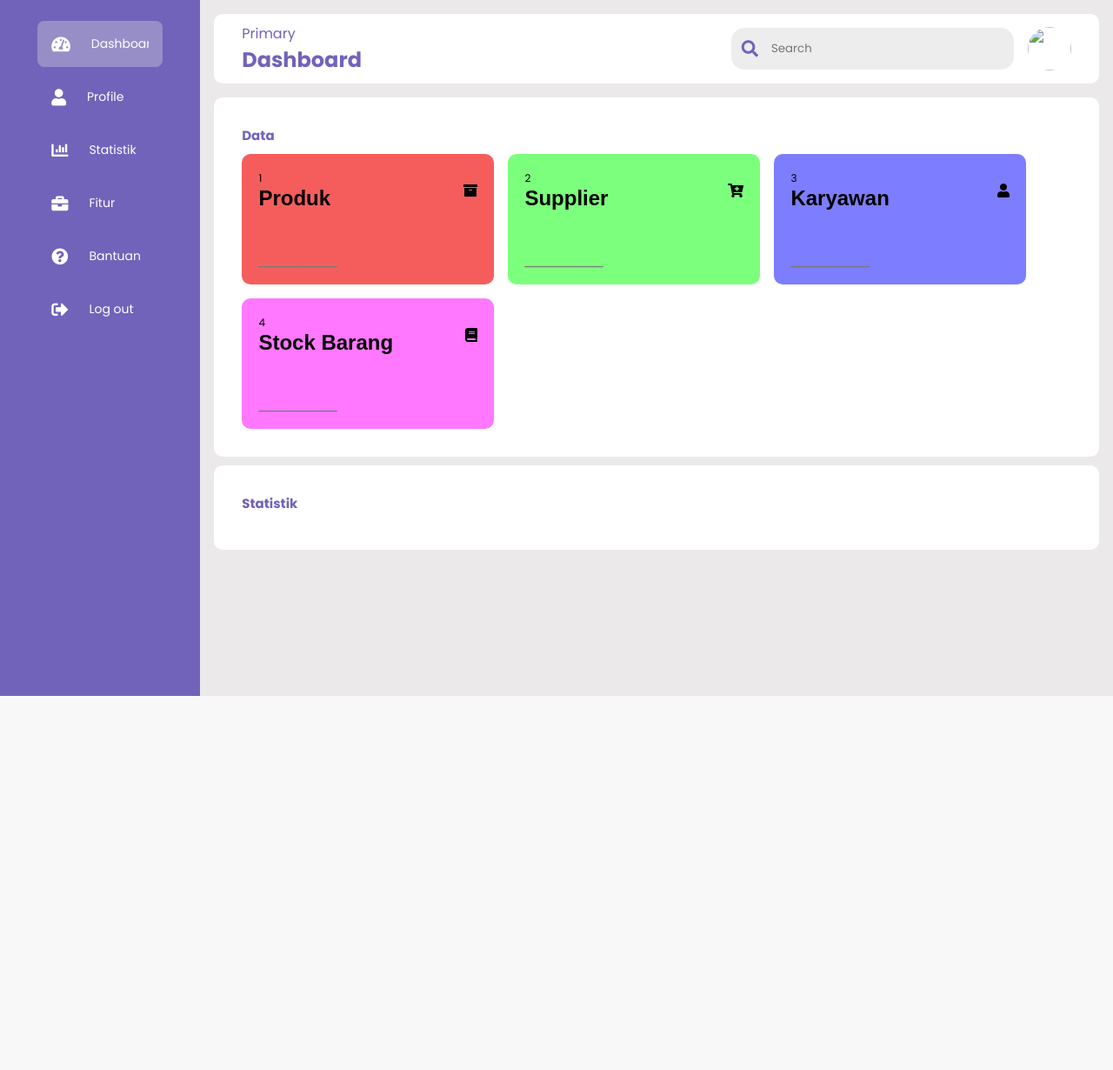
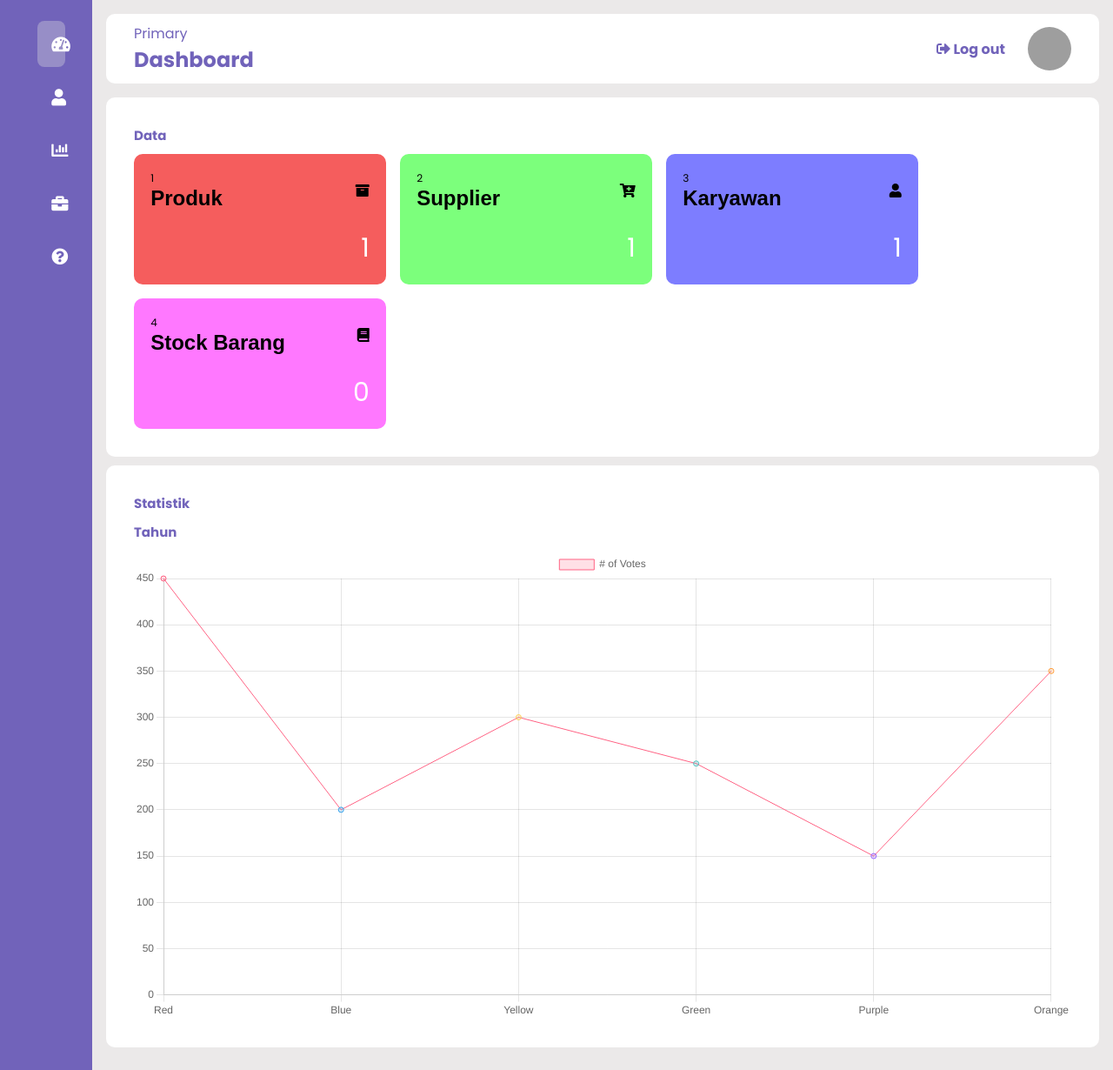
Before and after one commit to RadFist/management_retail, a PHP site: page / in a window 1280 px wide. Shown: the whole page at 87% size. Before the commit the page ends 800 px from the top, so only its background shows below. Run offline with PHP 8.4, Linux system fonts and the light colour scheme; tables that the repository leaves empty or names only in its code hold one stand-in row (values such as "Sample post"); some libraries are stand-ins or nearby versions; grey boxes are pictures that could not be loaded.

Commit message:
statistic update

```diff
--- /dev/null
+++ b/component/chart1.php
@@ -0,0 +1,51 @@
+<?php
+
+$data1 = 450;
+$data2 = 200;
+$data3 = 300;
+$data4 = 250;
+$data5 = 150;
+$data6 = 350;
+
+
+echo"
+<script>
+var ctx = document.getElementById('lineChart').getContext('2d');
+var myChart = new Chart(ctx, {
+    type: 'line',
+    data: {
+        labels: ['Red', 'Blue', 'Yellow', 'Green', 'Purple', 'Orange'],
+        datasets: [{
+            label: '# of Votes',
+            data: [$data1, $data2, $data3, $data4, $data5, $data6],
+            backgroundColor: [
+                'rgba(255, 99, 132, 0.2)',
+                'rgba(54, 162, 235, 0.2)',
+                'rgba(255, 206, 86, 0.2)',
+                'rgba(75, 192, 192, 0.2)',
+                'rgba(153, 102, 255, 0.2)',
+                'rgba(255, 159, 64, 0.2)'
+            ],
+            borderColor: [
+                'rgba(255, 99, 132, 1)',
+                'rgba(54, 162, 235, 1)',
+                'rgba(255, 206, 86, 1)',
+                'rgba(75, 192, 192, 1)',
+                'rgba(153, 102, 255, 1)',
+                'rgba(255, 159, 64, 1)'
+            ],
+            borderWidth: 1
+        }]
+    },
+    options: {
+        scales: {
+            y: {
+                beginAtZero: true
+            }
+        }
+    }
+});
+</script>
+
+";
+?>
--- a/component/header.php
+++ b/component/header.php
@@ -3,11 +3,12 @@
                 <span>Primary</span>
                 <h2>Dashboard</h2>
             </div>
+
             <div class="user--info">
-                <div class="search--box">
-                    <i class="fa solid fa-search"></i>
-                    <input type="text" placeholder="Search" />
-                </div>
-                <img src="" alt="">
+             <a href="#">
+                <i class="fas fa-sign-out-alt"></i>
+                <span class="nav-item">Log out</span>
+            </a>
+            <img src="#" alt="User Image">
             </div>
         </div>
--- a/component/sidebar.php
+++ b/component/sidebar.php
@@ -31,11 +31,6 @@
                         <span>Bantuan</span>
                     </a>
                 </li>
-                <li><a href="#">
-                        <i class="fas fa-sign-out-alt"></i>
-                        <span class="nav-item">Log out</span>
-                    </a>
-                </li>
             </ul>
         </div>
     </div>
--- /dev/null
+++ b/function_index.php
@@ -0,0 +1,23 @@
+<?php
+$produk_total = 0;
+$supplier_total = 0;
+$karyawan_total = 0;
+$stock_total = 0;
+
+
+function getTotalCount($connect, $table, $column) {
+    $query = "SELECT COUNT($column) as total FROM $table";
+    $sql = mysqli_query($connect, $query);
+    $result = mysqli_fetch_assoc($sql);
+
+    return $result['total'];
+}
+
+//product total count database
+$produk_total = getTotalCount($connect, 'tb_produk', 'id_produk');
+//supplier total count database
+$supplier_total = getTotalCount($connect, 'tb_supplier', 'id_supplier');
+//karyawan total count database
+$karyawan_total = getTotalCount($connect, 'tb_karyawan', 'id_karyawan');
+
+?>
--- a/index.php
+++ b/index.php
@@ -1,5 +1,6 @@
 <?php
 include 'component/connection.php';
+include 'function_index.php';
 ?>
 
 <!DOCTYPE html>
@@ -37,7 +38,7 @@ include 'component/connection.php';
                         </div>
                         <i class="fas fa-archive"></i>
                     </div>
-                    <span class="card-detail">_________</span>
+                    <span class="card-detail"><?php echo"$produk_total";?></span>
                 </div>
 
                 <div class="payment--card dark-green">
@@ -48,7 +49,7 @@ include 'component/connection.php';
                         </div>
                         <i class="fas fa-cart-plus"></i>
                     </div>
-                    <span class="card-detail">_________</span>
+                    <span class="card-detail"><?php echo"$supplier_total";?></span>
                 </div>
 
                 <div class="payment--card dark-blue">
@@ -59,7 +60,7 @@ include 'component/connection.php';
                         </div>
                         <i class="fas fa-user"></i>
                     </div>
-                    <span class="card-detail">_________</span>
+                    <span class="card-detail"><?php echo"$karyawan_total";?></span>
                 </div>
 
                 <div class="payment--card dark-purple">
@@ -70,16 +71,25 @@ include 'component/connection.php';
                         </div>
                         <i class="fas fa-book"></i>
                     </div>
-                    <span class="card-detail">_________</span>
+                    <span class="card-detail"><?php echo"$stock_total";?></span>
                 </div>
 
             </div>
         </div>
 
-        <div class="card--container" >
-            <h3 class="main--title">Statistik</h3>
+        <div class="card--container">
+            <div class="card--chart">
+                <div class="chart">
+                    <h3 class="main--title">Statistik</h3>
+                    <h3 class="main--title right" id="tahun">Tahun</h3>
+                    <canvas id="lineChart"></canvas>
+                </div>
+            </div>
         </div>
+    </div>
 
+    <script src="https://cdn.jsdelivr.net/npm/chart.js@3.5.1/dist/chart.min.js"></script>
+    <?php include "component/chart1.php";?>
 
     </div>
 </body>
--- a/style.css
+++ b/style.css
@@ -108,6 +108,13 @@ body{
     gap: 1rem;
 }
 
+.user--info a {
+    color:rgba(113, 99, 186, 225);    ;
+    text-decoration: none;
+    margin-right: 10px;
+    font-weight: bold;
+}
+
 .search--box{
     background: rgb(237, 237, 237);
     border-radius: 15px;
@@ -207,10 +214,12 @@ body{
 }
 
 .card-detail{
-    font-size: 18px;
-    color: #777777;
+    font-size: 30px;
+    color: #fff;
     letter-spacing: 0px;
-    font-family: 'poppiens', sans-serif;
+    font-family: 600;
+    font-style: bold;
+    text-align: right;
 }
 
 
```
Also changed, not shown: src.js (added, +17 -0 lines).
